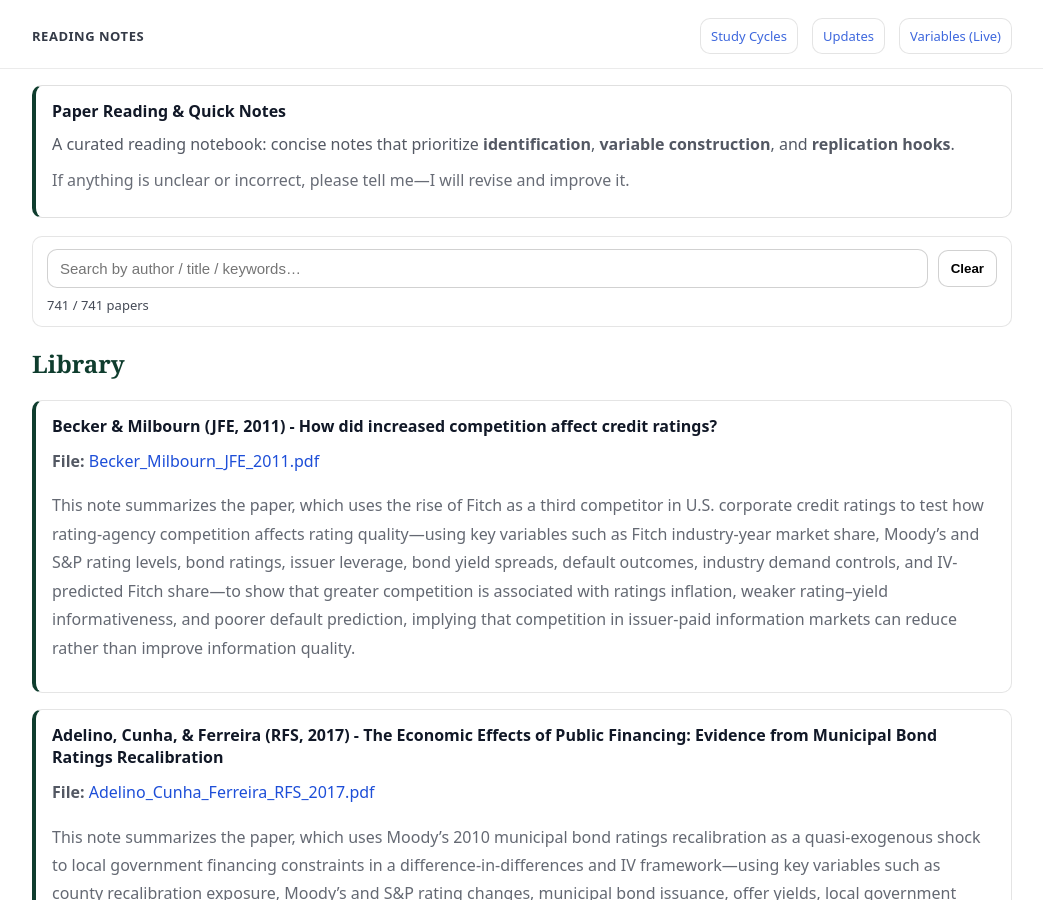
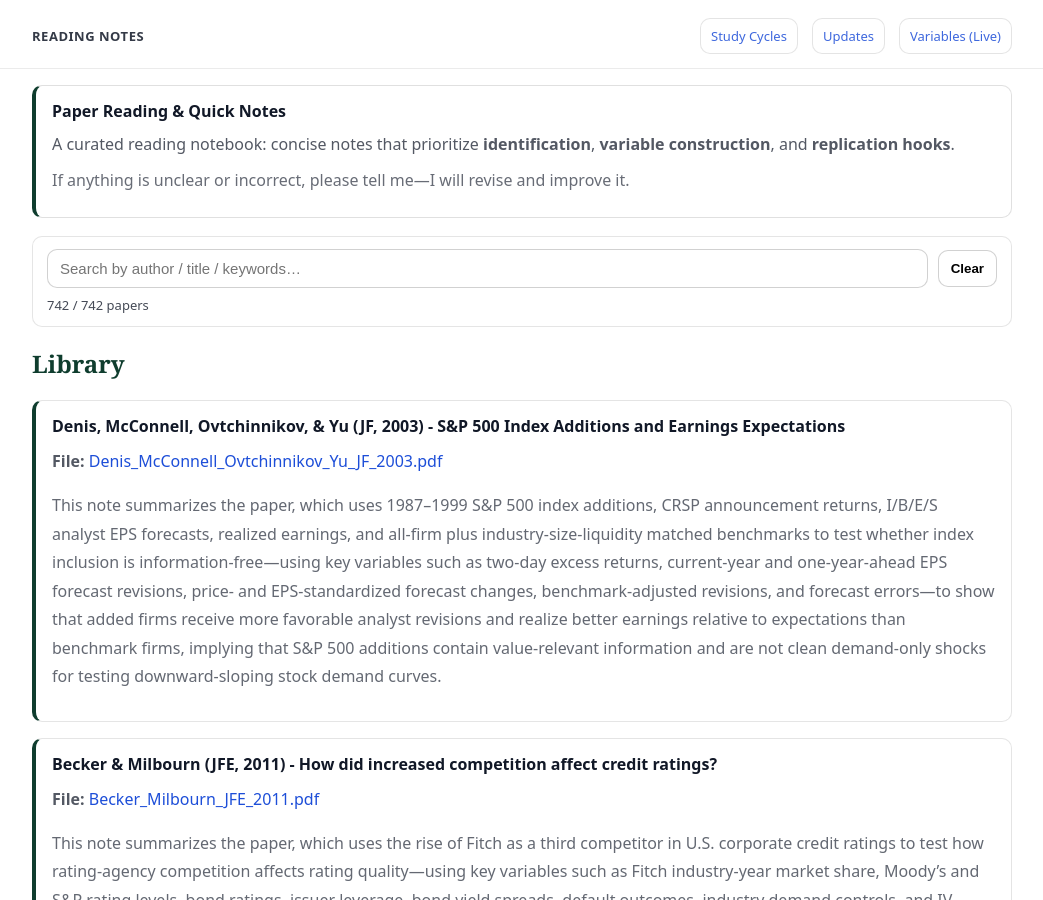
Before and after one commit to yaxinzn/study-archive, a Jekyll site: the page built from reading/index.md, in a window 1280 px wide and 900 px high. Shown: the whole window, without its empty margins (118-1161 px from the left). Built offline with Jekyll 4.4.1, drawn with Linux system fonts in a browser that asks for light colours.

Commit message:
Reading: add/update Denis_McConnell_Ovtchinnikov_Yu_JF_2003.pdf

```diff
--- a/_data/reading.yml
+++ b/_data/reading.yml
@@ -1,3 +1,7 @@
+- title: "Denis, McConnell, Ovtchinnikov, & Yu (JF, 2003) - S&P 500 Index Additions and Earnings Expectations"
+  file: "Denis_McConnell_Ovtchinnikov_Yu_JF_2003.pdf"
+  desc: "This note summarizes the paper, which uses 1987–1999 S&P 500 index additions, CRSP announcement returns, I/B/E/S analyst EPS forecasts, realized earnings, and all-firm plus industry-size-liquidity matched benchmarks to test whether index inclusion is information-free—using key variables such as two-day excess returns, current-year and one-year-ahead EPS forecast revisions, price- and EPS-standardized forecast changes, benchmark-adjusted revisions, and forecast errors—to show that added firms receive more favorable analyst revisions and realize better earnings relative to expectations than benchmark firms, implying that S&P 500 additions contain value-relevant information and are not clean demand-only shocks for testing downward-sloping stock demand curves."
+
 - title: "Becker & Milbourn (JFE, 2011) - How did increased competition affect credit ratings?"
   file: "Becker_Milbourn_JFE_2011.pdf"
   desc: "This note summarizes the paper, which uses the rise of Fitch as a third competitor in U.S. corporate credit ratings to test how rating-agency competition affects rating quality—using key variables such as Fitch industry-year market share, Moody’s and S&P rating levels, bond ratings, issuer leverage, bond yield spreads, default outcomes, industry demand controls, and IV-predicted Fitch share—to show that greater competition is associated with ratings inflation, weaker rating–yield informativeness, and poorer default prediction, implying that competition in issuer-paid information markets can reduce rather than improve information quality."
```
Also changed, not shown: 1 other file.
